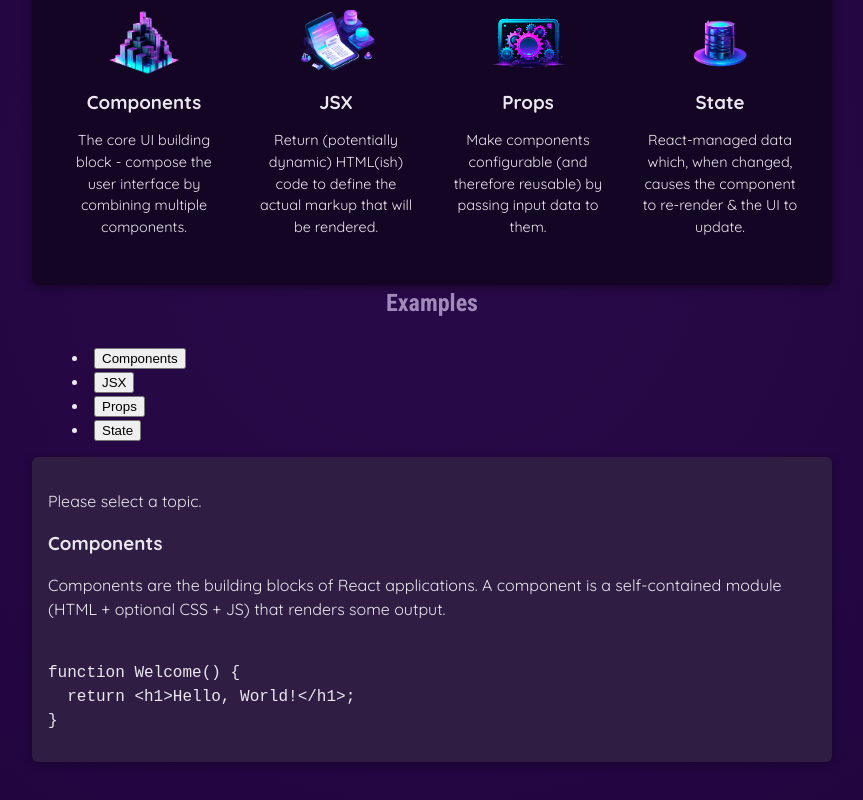
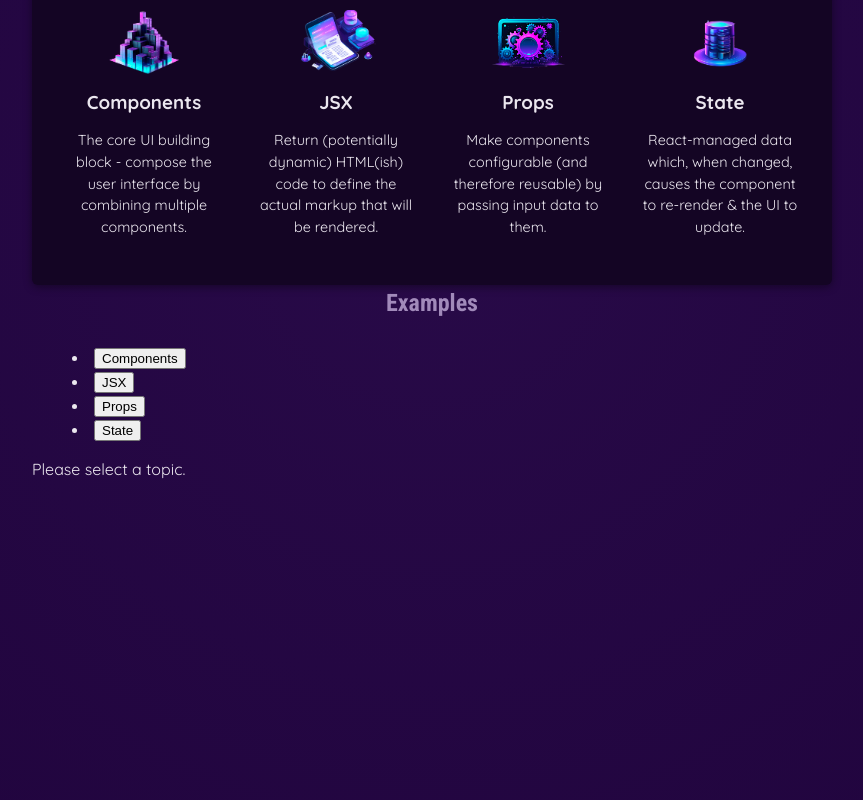
Before and after one commit to Armand-Mohammed/react-project-playground, a React (Vite) app: page / in a window 1280 px wide. Shown: the part 414-1214 px from the top of the page, without its empty margins (208-1071 px from the left). Built offline with nearby package versions, Linux system fonts and the light colour scheme.

Commit message:
Implement conditional display logic

```diff
--- a/src/App.jsx
+++ b/src/App.jsx
@@ -8,13 +8,25 @@ import TabButton from "./components/TabButton.jsx";
 
 function App() {
   // Manage component state here.
-  const [selectedTopic, setSelectedTopic] = useState("components");
+  const [selectedTopic, setSelectedTopic] = useState("");
 
   function handleSelect(selectButton) {
     // console.log(`You clicked the ${selectButton} tab!`);
     setSelectedTopic(selectButton);
   }
+  let tabContent = <p>Please select a topic.</p>;
 
+  if (selectedTopic) {
+    tabContent = (
+      <div id="tab-content">
+        <h3>{EXAMPLES[selectedTopic].title}</h3>
+        <p>{EXAMPLES[selectedTopic].description}</p>
+        <pre>
+          <code>{EXAMPLES[selectedTopic].code}</code>
+        </pre>
+      </div>
+    );
+  }
   return (
     <div>
       <Header />
@@ -38,14 +50,7 @@ function App() {
             <TabButton onClick={() => handleSelect("props")}>Props</TabButton>
             <TabButton onClick={() => handleSelect("state")}>State</TabButton>
           </menu>
-          <div id="tab-content">
-            <p>Please select a topic.</p>
-            <h3>{EXAMPLES[selectedTopic].title}</h3>
-            <p>{EXAMPLES[selectedTopic].description}</p>
-            <pre>
-              <code>{EXAMPLES[selectedTopic].code}</code>
-            </pre>
-          </div>
+          {tabContent}
         </section>
       </main>
     </div>
```
